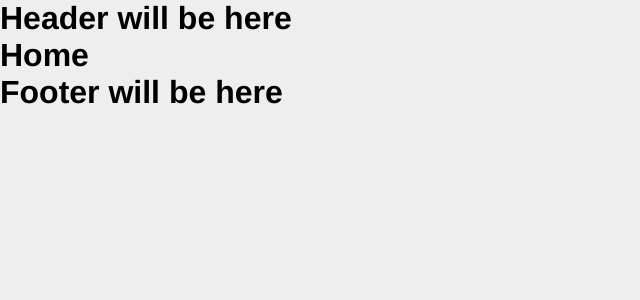
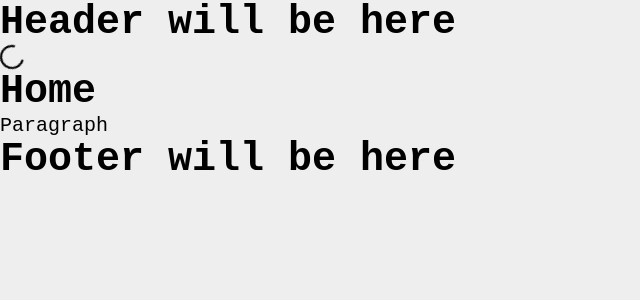
Before and after one commit to leomotta121/VUTTR, a React (Create React App) app in the folder client/: page / in a window 1280 px wide. Shown: the top 300 px of the page, without its empty margins (0-640 px from the left). Built offline with nearby package versions, Linux system fonts and the light colour scheme.

Commit message:
Add Spinner component

```diff
--- /dev/null
+++ b/client/src/components/Spinner/index.js
@@ -0,0 +1,7 @@
+import React from 'react';
+
+import StyledSpinner from './style';
+
+const Spinner = () => <StyledSpinner />;
+
+export default Spinner;
--- /dev/null
+++ b/client/src/components/Spinner/style.js
@@ -0,0 +1,26 @@
+import styled, { keyframes } from 'styled-components';
+
+const rotate360 = keyframes`
+  from {
+    transform: rotate(0deg);
+  }
+  to {
+    transform: rotate(360deg);
+  }
+`;
+
+const Spinner = styled.div`
+  animation: ${rotate360} 1.2s linear infinite;
+  transform: translateZ(0);
+
+  border-top: 2px solid transparent;
+  border-right: 2px solid black;
+  border-bottom: 2px solid black;
+  border-left: 2px solid black;
+  background: transparent;
+  width: 24px;
+  height: 24px;
+  border-radius: 50%;
+`;
+
+export default Spinner;
--- /dev/null
+++ b/client/src/helper/appColors.js
@@ -0,0 +1,11 @@
+const colors = {
+  white: {
+    default: '#FFFFFF',
+    darkWhite: '#FCFCFD',
+    darkerWhite: '#F5F4F6',
+    darkestWhite: '#EBEAED',
+    mostDarkestWhite: '#DEDCE1'
+  }
+};
+
+export default colors;
--- a/client/src/pages/Home/index.js
+++ b/client/src/pages/Home/index.js
@@ -1,10 +1,20 @@
 import React, { Component } from 'react';
 
+import Spinner from '../../components/Spinner';
+
 class Home extends Component {
+  handleScroll = event => {
+    console.log('entered');
+  };
+
   render() {
     return (
       <>
-        <h1>Home</h1>
+        <Spinner />
+        <h1 onMouseEnter={this.handleScroll} id="title">
+          Home
+        </h1>
+        <p>Paragraph</p>
       </>
     );
   }
--- a/client/src/styles/global.js
+++ b/client/src/styles/global.js
@@ -9,7 +9,8 @@ const GlobalStyle = createGlobalStyle`
 }
 body, html {
   background: #eee;
-  font-family: 'Helvetica Neue', 'Helvetica', Arial, sans-serif;
+  font-family: 'PT Mono', monospace;
+  font-size: 20px;
   text-rendering: optimizeLegibility !important;
   -webkit-font-smoothing: antialiased !important;
 }
```
